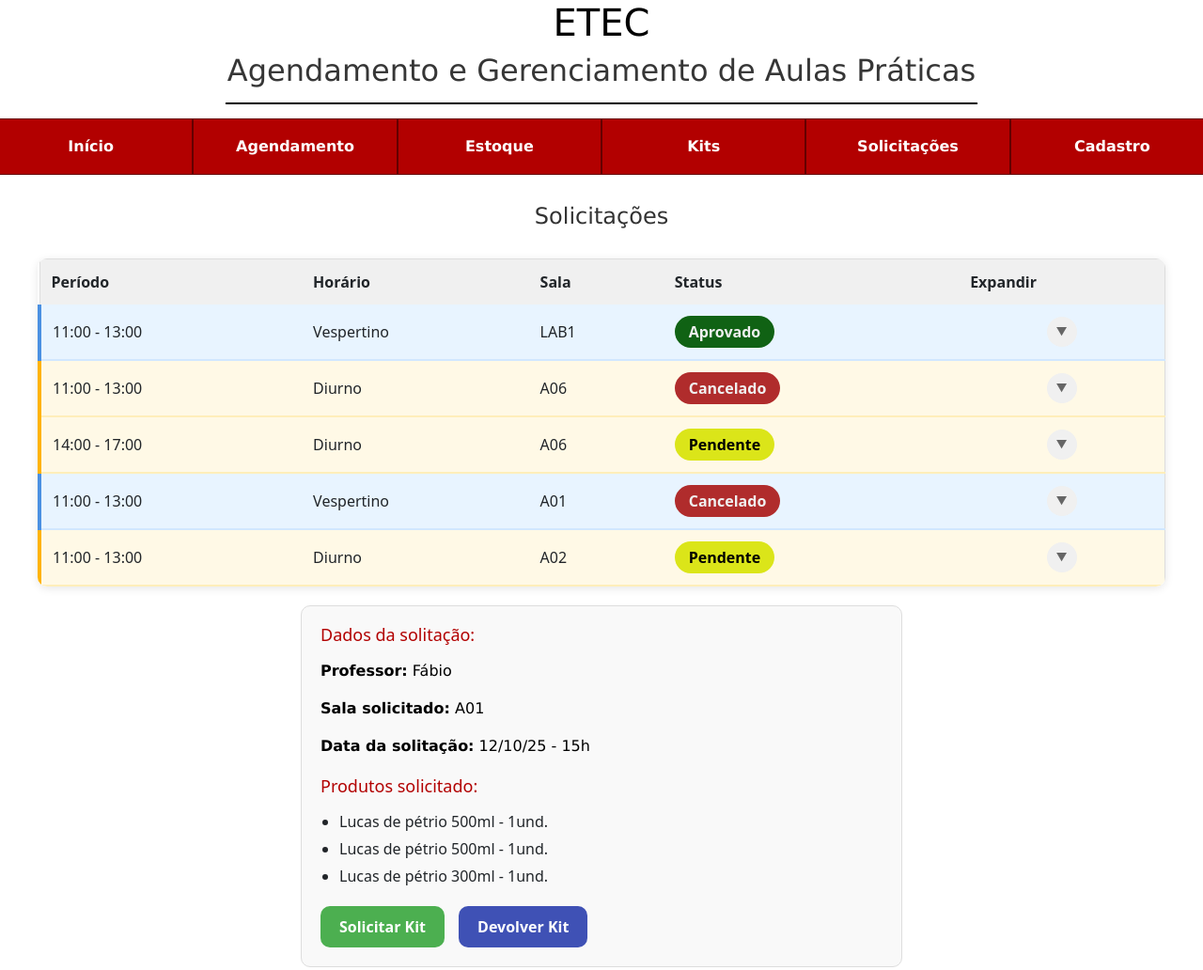
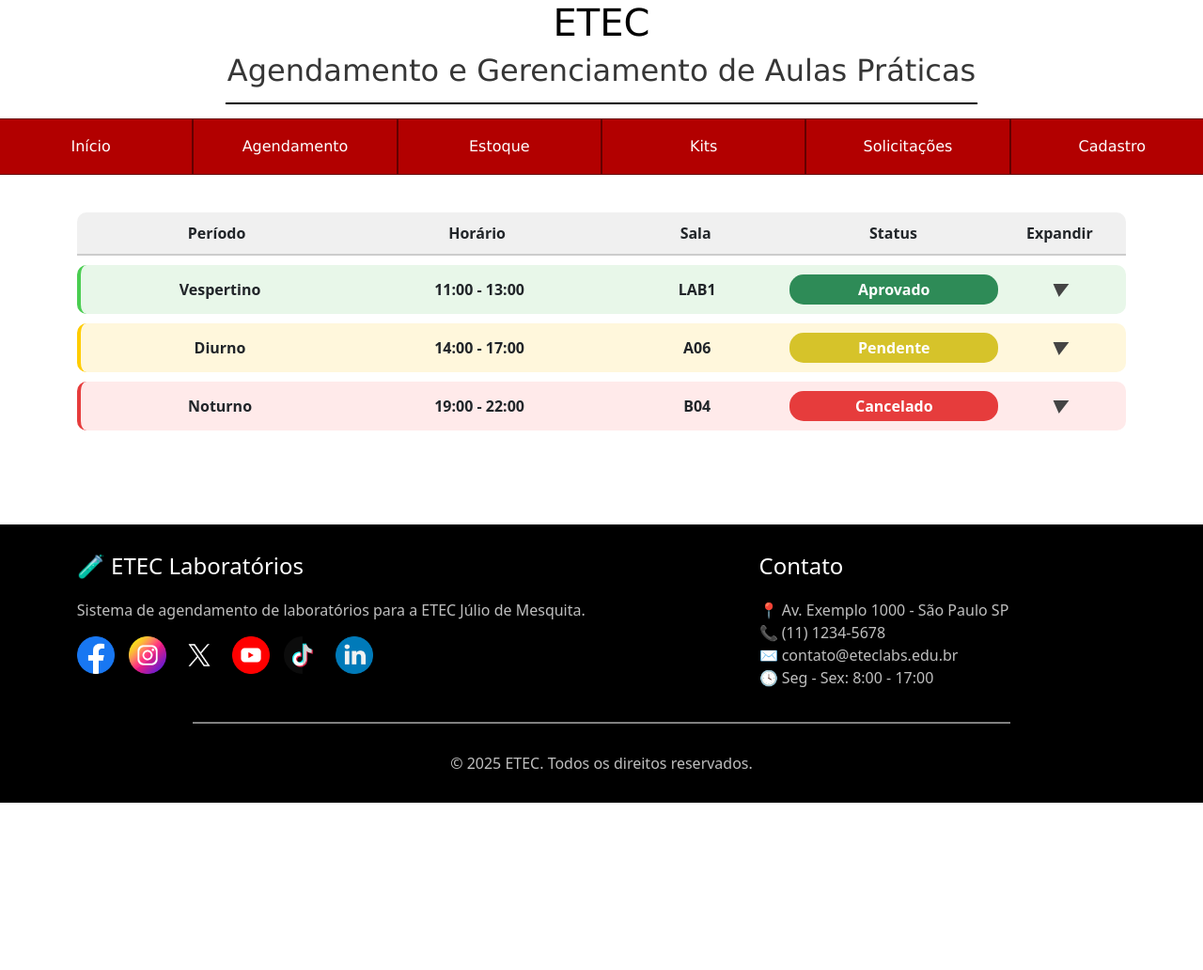
Before and after one commit to Kaique-Sachelli/PI-ETEC, a website: page HTML/solicitacao.html in a window 1280 px wide. Shown: the top 1032 px of the page at 94% size. After the commit the page ends 854 px from the top, so only its background shows below. Drawn offline with nearby package versions, Linux system fonts and the light colour scheme.

Commit message:
Alterando cores da tabela inteira

```diff
--- a/CSS/solicitacao.css
+++ b/CSS/solicitacao.css
@@ -1,8 +1,9 @@
 body {
-    font-family: Arial, sans-serif;
+  font-family: Verdana, sans-serif;
   background-color: white;
   margin: 0; /* Remove margens do body */
   padding: 0; /* Remove paddings do body */
+  font-weight: normal;
 }
 
 h1 {
@@ -14,6 +15,7 @@ h1 {
   margin-top: 5px;
   text-align: center;
   border: 0px;
+  font-weight: normal;
 }
 
 h2 {
@@ -24,229 +26,178 @@ h2 {
   font-size: 18px;
   text-align: center;
   margin-top: -30px;
+  font-weight: normal;
 }
 
 p {
   color: black;
   font-family: Verdana, sans-serif;
   font-size: 16px;
-
+  font-weight: normal;
 }
 
-.Linha-preta {
-    width: 800px;
-    height: 2px;
+.linha-preta {
+  width: 800px; /* Largura da linha */
+  height: 2px; /* Altura da linha */
   margin: 15px auto;
-    background-color: black;
+  background-color: black; /* Cor da Linha */
 }
 
 .container-vermelho {
-    background-color: #B20000;
+  background-color: #b20000;
   font-family: Verdana, sans-serif;
 }
 
 .container-vermelho .secao {
   height: 60px;
   border: 1px solid rgb(100, 0, 0);
-    background-color: #B20000;
+  background-color: #b20000;
   color: #fff;
+  font-weight: normal;
 }
 
 .container-vermelho .secao:hover {
-    background-color: #BA1A1A; /* Cor um pouco mais escura ao passar o mouse */
+  background-color: #ba1a1a; /* Cor um pouco mais escura ao passar o mouse */
 }
 
-
-.container-solicitacao {
-    text-align: center;
-    margin: 30px 0;
+.container {
+  width: 80%;
+  max-width: 900px;
+  margin-top: 40px;
 }
 
-.container-solicitacao h2 {
-    color: #333;
-    font-size: 24px;
-    margin-bottom: 20px;
+/* Cabeçalho da tabela - ALINHAMENTO CORRIGIDO */
+.tabela-cabecalho {
+  display: grid;
+  grid-template-columns: 1.2fr 1.2fr 0.8fr 1fr 0.5fr;
+  align-items: center;
+  background-color: #f0f0f0;
+  padding: 10px 15px;
+  font-weight: bold;
+  border-bottom: 2px solid #ccc;
+  border-radius: 10px 10px 0 0;
+  gap: 10px;
 }
 
-.table-container {
-    margin: 0 auto 20px;
-    max-width: 1200px;
-    border-radius: 10px;
-    overflow: hidden;
-    box-shadow: 0 2px 10px rgba(0,0,0,0.1);
+.tabela-cabecalho span {
+  text-align: center;
+  font-weight: bold;
 }
 
-table {
+/* Alinhamento das linhas - ALINHAMENTO CORRIGIDO */
+.linha {
+  display: grid;
+  grid-template-columns: 1.2fr 1.2fr 0.8fr 1fr 0.5fr;
+  align-items: center;
   width: 100%;
-    border-collapse: collapse;
-    background: white;
+  gap: 10px;
 }
 
-thead {
-    background-color: #f0f0f0;
+.linha span {
+  text-align: center;
 }
 
-th, td {
-    padding: 12px;
-    text-align: left;
+summary {
+  display: flex;
+  justify-content: space-between;
+  align-items: center;
+  cursor: pointer;
+  padding: 10px 15px;
+  font-weight: bold;
+  list-style: none;
+  border-radius: 10px;
+  margin-top: 10px;
 }
 
-/* ESTILOS PARA OS PERÍODOS */
-
-/* Período da Manhã */
-.periodo-manha {
-    background-color: #e8f4ff; /* Azul bem clarinho */
-    border-left: 4px solid #4a90e2; /* Borda azul à esquerda */
-    border-bottom: 2px solid #d1e7ff; /* Borda inferior suave */
+summary::-webkit-details-marker {
+  display: none;
 }
 
-.periodo-manha:hover {
-    background-color: #d4eaff; /* Azul um pouco mais escuro no hover */
+/* Cores principais das linhas */
+.verde summary {
+  background-color: #e8f7e9;
+  border-left: 4px solid #4acd51;
+  border-bottom: #d4f0d6;
 }
 
-/* Período da Tarde */
-.periodo-tarde {
-    background-color: #fff9e6; /* Amarelo bem clarinho */
-    border-left: 4px solid #ffb300; /* Borda amarela à esquerda */
-    border-bottom: 2px solid #ffeeba; /* Borda inferior suave */
+.amarelo summary {
+  background-color: #fff7dc;
+  border-left: 4px solid #ffcc00;
 }
 
-.periodo-tarde:hover {
-    background-color: #fff4cc; /* Amarelo um pouco mais escuro no hover */
+.vermelho summary {
+  background-color: #ffeaea;
+  border-left: 4px solid #e63c3c;
 }
 
-/* Período da Noite (caso queira adicionar depois) */
-.periodo-noite {
-    background-color: #f0e6ff; /* Roxo bem clarinho */
-    border-left: 4px solid #8a2be2; /* Borda roxa à esquerda */
-    border-bottom: 2px solid #e6d9ff; /* Borda inferior suave */
+.seta {
+  transition: transform 0.3s;
+  font-size: 18px;
+  color: #444;
+  text-align: center;
 }
 
-.periodo-noite:hover {
-    background-color: #e6d6ff; /* Roxo um pouco mais escuro no hover */
+details[open] .seta {
+  transform: rotate(180deg);
 }
 
-/* Borda entre as linhas */
-tr {
-    border-bottom: 1px solid #e0e0e0;
-}
-
-/* Remove a borda padrão da tabela e aplica uma borda externa */
-table {
-    border: 1px solid #ddd;
-}
-
-/* Estilos dos status */
+/* Status */
 .status {
-    padding: 5px 15px;
-    border-radius: 20px;
-    color: #f0f0f0;
+  padding: 4px 12px;
+  border-radius: 15px;
   font-weight: bold;
+  color: white !important;
   text-align: center;
-    display: inline-block;
-    min-width: 100px;
 }
 
 .aprovado {
-    background-color: #106214;
+  background-color: #2e8b57;
+}
+
+.pendente {
+  background-color: #d6c32a;
+  color: #333;
 }
 
 .cancelado {
-    background-color: #b02c2c;
+  background-color: #e63c3c;
 }
 
-.pendente {
-    background-color: #dbe519;
-    color: #000;
-}
-.expandir {
-    text-align: center;
-    cursor: pointer;
-    user-select: none;
-    transition: all 0.3s ease;
+/* Caixa de detalhes */
+.detalhes-box {
+  background-color: #f5f5f5;
+  border-radius: 10px;
+  padding: 15px 20px;
+  margin: 10px 5px 20px 5px;
+  display: flex;
+  justify-content: space-between;
+  box-shadow: 0px 0px 5px rgba(0, 0, 0, 0.1);
 }
 
-.expandir .seta {
-    width: 32px;
-    height: 32px;
-    border-radius: 50%;
-    background-color: #f0f0f0;
-    display: flex;
-    justify-content: center;
-    align-items: center;
-    transition: all 0.3s ease;
-    margin: 0 auto;
-    border: 2px solid transparent;
+.coluna {
+  width: 48%;
 }
 
-.expandir .seta:hover {
-    background-color: #B20000;
-    transform: scale(1.1);
-    border-color: #900000;
+.coluna h4 {
+  color: #a00;
+  margin-bottom: 8px;
 }
 
-.expandir .seta::after {
-    content: '▼';
-    font-size: 12px;
-    color: #666;
-    transition: all 0.3s ease;
+.coluna ul {
+  margin: 0;
+  padding-left: 18px;
 }
 
-.expandir .seta:hover::after {
-    color: white;
-    transform: translateY(1px);
+.coluna ul li {
+  margin: 5px 0;
 }
 
-/* Estado expandido (quando clicado) */
-.expandir .seta.expandida {
-    background-color: #B20000;
-    transform: rotate(180deg) scale(1.1);
-}
-
-.expandir .seta.expandida::after {
-    color: white;
-}
-.seta {
-    text-align: center;
-    font-size: 18px;
-    cursor: pointer;
-    user-select: none;
-}
-
-/* Detalhes da solicitação */
-.detalhes {
-    background-color: #f9f9f9;
-    border-radius: 10px;
-    padding: 20px;
-    margin: 20px auto;
-    max-width: 50%;
-    border: 1px solid #ddd;
-}
-
-.dados, .produtos {
-    margin-bottom: 20px;
-}
-
-.dados h4, .produtos h4 {
-    color: #b20000;
-    margin-bottom: 15px;
-    font-size: 18px;
-}
-
-.produtos ul {
-    padding-left: 20px;
-}
-
-.produtos li {
-    margin-bottom: 5px;
-    font-size: 16px;
-}
-
-.botoes-acao {
+/* Botões */
+.botoes {
+  margin-top: 15px;
   display: flex;
-    gap: 15px;
-    margin-top: 20px;
-    border-radius: 10px;
+  gap: 10px;
+  flex-wrap: wrap;
 }
 
 button {
@@ -260,56 +211,41 @@ button {
   transition: background-color 0.3s;
 }
 
+.btn {
+  padding: 8px 16px;
+  border: none;
+  border-radius: 8px;
+  color: white !important;
+  font-weight: bold;
+  cursor: pointer;
+  font-size: 14px;
+  transition: all 0.3s;
+  flex: 1;
+  min-width: 120px;
+}
+
 .btn-pronto {
-    background-color: #4caf50;
-    border-radius: 10px;
+  background-color: #4caf50 !important;
+  border-radius: 5px;
 }
 
 .btn-pronto:hover {
-    background-color: #45a049;
+  background-color: #45a049 !important;
 }
 
 .btn-devolvido {
-    background-color: #3f51b5;
-    border-radius: 10px;
+  background-color: #3f51b5 !important;
+  border-radius: 5px;
 }
 
 .btn-devolvido:hover {
-    background-color: #3645a0;
+  background-color: #3645a0 !important;
 }
 
-/* Responsividade */
-@media (max-width: 768px) {
-    .Linha-preta {
-        width: 90%;
+.btn:hover {
+  opacity: 0.9;
+  transform: scale(1.03);
 }
-
-    table {
-        font-size: 14px;
-    }
-
-    th, td {
-        padding: 8px;
-    }
-
-    .botoes-acao {
-        flex-direction: column;
-    }
-
-    .container-vermelho .secao {
-        font-size: 14px;
-        padding: 10px 5px;
-    }
-
-    /* Ajusta as bordas para mobile */
-    .periodo-manha,
-    .periodo-tarde,
-    .periodo-noite {
-        border-left: 3px solid;
-        border-bottom: 1px solid;
-    }
-}
-
 footer {
   background-color: #000000;
   min-height: 250px;
--- a/HTML/solicitacao.html
+++ b/HTML/solicitacao.html
@@ -15,102 +15,134 @@
 
     <h2>Agendamento e Gerenciamento de Aulas Práticas</h2>
 
-    <div class="Linha-preta d-flex justify-content-center"></div>
-
+    <div class="linha-preta d-flex justify-content-center"></div>
+      <!-- MENU -->
    <div class="row justify-content-md-start  justify-content-lg-center container-vermelho">
       <button onclick="window.location.href='inicio.html'"class="col-md-2 col-4 secao">Início</button>
-      <button onclick="window.location.href='agendamento.html'"class="col-md-2 col-4 secao">Agendamento</button>
+      <button onclick="window.location.href=''"class="col-md-2 col-4 secao">Agendamento</button>
       <button onclick="window.location.href='estoque.html'"class="col-md-2 col-4 secao">Estoque</button>
       <button onclick="window.location.href='kits.html'"class="col-md-2 col-4 secao">Kits</button>
-      <button onclick="window.location.href=''"class="col-md-2 col-4 secao">Solicitações</button>
+      <button onclick="window.location.href='solicitacao.html'"class="col-md-2 col-4 secao">Solicitações</button>
       <button onclick="window.location.href='cadastro.html'"class="col-md-2 col-4 secao">Cadastro</button>
    </div>
 
+
     <!-- Container Principal -->
-    <div class="container-solicitacao">
-      <h2>Solicitações</h2>
+    <div class="container">
+      <!-- Cabeçalho da tabela -->
+      <div class="tabela-cabecalho">
+        <span>Período</span>
+        <span>Horário</span>
+        <span>Sala</span>
+        <span>Status</span>
+        <span>Expandir</span>
       </div>
 
-    <div class="table-container">
-      <table border="1" cellpadding="8" cellspacing="0">
-        <thead>
-          <tr>
-            <th>Período</th>
-            <th>Horário</th>
-            <th>Sala</th>
-            <th>Status</th>
-            <th>Expandir</th>
-          </tr>
-        </thead>
-        <tbody>
-          <!-- Período 1 - Manhã -->
-          <tr class="periodo-manha">
-            <td>11:00 - 13:00</td>
-            <td>Vespertino</td>
-            <td>LAB1</td>
-            <td><span class="status aprovado">Aprovado</span></td>
-            <td class="expandir"><div class="seta"></div></td>
-          </tr>
+      <!-- Linha 1 -->
+      <details class="verde">
+        <summary>
+          <div class="linha">
+            <span>Vespertino</span>
+            <span>11:00 - 13:00</span>
+            <span>LAB1</span>
+            <span class="status aprovado">Aprovado</span>
+            <i class="bi bi-chevron-down seta">▼</i>
+          </div>
+        </summary>
 
-          <!-- Período 2 - Tarde -->
-          <tr class="periodo-tarde">
-            <td>11:00 - 13:00</td>
-            <td>Diurno</td>
-            <td>A06</td>
-            <td><span class="status cancelado">Cancelado</span></td>
-            <td class="expandir"><div class="seta"></div></td>
-          </tr>
-
-          <!-- Período 3 - Tarde -->
-          <tr class="periodo-tarde">
-            <td>14:00 - 17:00</td>
-            <td>Diurno</td>
-            <td>A06</td>
-            <td><span class="status pendente">Pendente</span></td>
-           <td class="expandir"><div class="seta"></div></td>
-          </tr>
-
-          <!-- Período 4 - Manhã -->
-          <tr class="periodo-manha">
-            <td>11:00 - 13:00</td>
-            <td>Vespertino</td>
-            <td>A01</td>
-            <td><span class="status cancelado">Cancelado</span></td>
-            <td class="expandir"><div class="seta"></div></td>
-          </tr>
-
-          <!-- Período 5 - Tarde -->
-          <tr class="periodo-tarde">
-            <td>11:00 - 13:00</td>
-            <td>Diurno</td>
-            <td>A02</td>
-            <td><span class="status pendente">Pendente</span></td>
-            <td class="expandir"><div class="seta"></div></td>
-          </tr>
-        </tbody>
-      </table>
+        <div class="detalhes-box">
+          <div class="coluna">
+            <h4>Dados da solicitação:</h4>
+            <p><strong>Professor:</strong> Fábio</p>
+            <p><strong>Sala solicitada:</strong> A01</p>
+            <p><strong>Data da solicitação:</strong> 12/10/25 - 15h</p>
           </div>
 
-    <!-- Detalhes da solicitação -->
-    <div class="detalhes" id="detalhes-solicitacao">
-      <div class="dados">
-        <h4>Dados da solitação:</h4>
-        <p><strong>Professor:</strong> Fábio</p>
-        <p><strong>Sala solicitado:</strong> A01</p>
-        <p><strong>Data da solitação:</strong> 12/10/25 - 15h</p>
+          <div class="coluna">
+            <h4>Produtos solicitados:</h4>
+            <ul>
+              <li>Frascos de petróleo 500ml - 1 und.</li>
+              <li>Frascos de petróleo 500ml - 1 und.</li>
+              <li>Frascos de petróleo 300ml - 1 und.</li>
+            </ul>
+
+            <div class="botoes">
+              <button class="btn btn-pronto">Solicitar Kit</button>
+              <button class="btn btn-devolvido">Devolver Kit</button>
             </div>
-      <div class="produtos">
-        <h4>Produtos solicitado:</h4>
+          </div>
+        </div>
+      </details>
+
+      <!-- Linha 2 -->
+      <details class="amarelo">
+        <summary>
+          <div class="linha">
+            <span>Diurno</span>
+            <span>14:00 - 17:00</span>
+            <span>A06</span>
+            <span class="status pendente">Pendente</span>
+            <i class="bi bi-chevron-down seta">▼</i>
+          </div>
+        </summary>
+
+        <div class="detalhes-box">
+          <div class="coluna">
+            <h4>Dados da solicitação:</h4>
+            <p><strong>Professor:</strong> Ana</p>
+            <p><strong>Sala solicitada:</strong> A06</p>
+            <p><strong>Data da solicitação:</strong> 18/10/25 - 14h</p>
+          </div>
+
+          <div class="coluna">
+            <h4>Produtos solicitados:</h4>
             <ul>
-          <li>Lucas de pétrio 500ml - 1und.</li>
-          <li>Lucas de pétrio 500ml - 1und.</li>
-          <li>Lucas de pétrio 300ml - 1und.</li>
+              <li>Multímetro digital - 1 und.</li>
+              <li>Fonte 12V - 1 und.</li>
             </ul>
+
+            <div class="botoes">
+              <button class="btn btn-pronto">Solicitar Kit</button>
+              <button class="btn btn-devolvido">Devolver Kit</button>
             </div>
-      <div class="botoes-acao">
-        <button class="btn-pronto">Solicitar Kit</button>
-        <button class="btn-devolvido">Devolver Kit</button>
           </div>
+        </div>
+      </details>
+
+      <!-- Linha 3 (Noturno) -->
+      <details class="vermelho">
+        <summary>
+          <div class="linha">
+            <span>Noturno</span>
+            <span>19:00 - 22:00</span>
+            <span>B04</span>
+            <span class="status cancelado">Cancelado</span>
+            <i class="bi bi-chevron-down seta">▼</i>
+          </div>
+        </summary>
+
+        <div class="detalhes-box">
+          <div class="coluna">
+            <h4>Dados da solicitação:</h4>
+            <p><strong>Professor:</strong> Marcos</p>
+            <p><strong>Sala solicitada:</strong> B04</p>
+            <p><strong>Data da solicitação:</strong> 20/10/25 - 20h</p>
+          </div>
+
+          <div class="coluna">
+            <h4>Produtos solicitados:</h4>
+            <ul>
+              <li>Arduino UNO - 2 und.</li>
+              <li>Sensor Ultrassônico - 1 und.</li>
+            </ul>
+
+            <div class="botoes">
+              <button class="btn btn-pronto">Solicitar Kit</button>
+              <button class="btn btn-devolvido">Devolver Kit</button>
+            </div>
+          </div>
+        </div>
+      </details>
     </div>
 
     <!-- FOOTER -->
@@ -118,39 +150,67 @@
       <div class="row">
         <div class="col-sm-6 secao">
           <h3>🧪 ETEC Laboratórios</h3>
-          <div class="texto">Sistema de agendamento de laboratórios para a ETEC Júlio de Mesquita.</div>
+          <div class="texto">
+            Sistema de agendamento de laboratórios para a ETEC Júlio de
+            Mesquita.
+          </div>
           <div class="icones">
-
             <!-- Facebook -->
             <a href="https://www.facebook.com/governosp/" target="_blank">
-              <img class="icones-rede" src="../Img/facebook.png" alt="Logo Facebook">
+              <img
+                class="icones-rede"
+                src="../Img/facebook.png"
+                alt="Logo Facebook"
+              />
             </a>
 
             <!-- Instagram -->
             <a href="https://www.instagram.com/governosp/" target="_blank">
-              <img class="icones-rede" src="../Img/instagram.png" alt="Logo instagram">
+              <img
+                class="icones-rede"
+                src="../Img/instagram.png"
+                alt="Logo instagram"
+              />
             </a>
 
             <!-- Twitter -->
             <a href="https://x.com/governosp/" target="_blank">
-              <img class="icones-rede" src="../Img/twitter.png" alt="Logo twitter">
+              <img
+                class="icones-rede"
+                src="../Img/twitter.png"
+                alt="Logo twitter"
+              />
             </a>
 
             <!-- Youtube -->
             <a href="https://www.youtube.com/governosp" target="_blank">
-              <img class="icones-rede" src="../Img/youtube.png" alt="Logo YouTube">
+              <img
+                class="icones-rede"
+                src="../Img/youtube.png"
+                alt="Logo YouTube"
+              />
             </a>
 
             <!-- Tiktok -->
             <a href="https://www.tiktok.com/@governosp" target="_blank">
-              <img class="icones-rede" src="../Img/tik-tok.png" alt="Logo tiktok">
+              <img
+                class="icones-rede"
+                src="../Img/tik-tok.png"
+                alt="Logo tiktok"
+              />
             </a>
 
             <!-- Linkedin -->
-            <a href="https://www.linkedin.com/company/governosp/" target="_blank">
-              <img class="icones-rede" src="../Img/linkedin.png" alt="Logo linkedin">
+            <a
+              href="https://www.linkedin.com/company/governosp/"
+              target="_blank"
+            >
+              <img
+                class="icones-rede"
+                src="../Img/linkedin.png"
+                alt="Logo linkedin"
+              />
             </a>
-
           </div>
         </div>
 
@@ -164,7 +224,9 @@
       </div>
       <div class="row">
         <div class="linha-footer d-flex justify-content-center"></div>
-        <div class="texto d-flex justify-content-center">&copy; 2025 ETEC. Todos os direitos reservados.</div>
+        <div class="texto d-flex justify-content-center">
+          &copy; 2025 ETEC. Todos os direitos reservados.
+        </div>
       </div>
     </footer>
 
@@ -178,11 +240,13 @@
 
     <script src="https://vlibras.gov.br/app/vlibras-plugin.js"></script>
     <script>
-    new window.VLibras.Widget('https://vlibras.gov.br/app');
+      new window.VLibras.Widget("https://vlibras.gov.br/app");
     </script>
 
-  <script src="https://cdn.jsdelivr.net/npm/bootstrap@5.2.3/dist/js/bootstrap.bundle.min.js"
+    <script
+      src="https://cdn.jsdelivr.net/npm/bootstrap@5.2.3/dist/js/bootstrap.bundle.min.js"
       integrity="sha384-kenU1KFdBIe4zVF0s0G1M5b4hcpxyD9F7jL+jjXkk+Q2h455rYXK/7HAuoJl+0I4"
-    crossorigin="anonymous"></script>
+      crossorigin="anonymous"
+    ></script>
   </body>
 </html>
```
Lines whose indentation alone changed are shown as unchanged.
